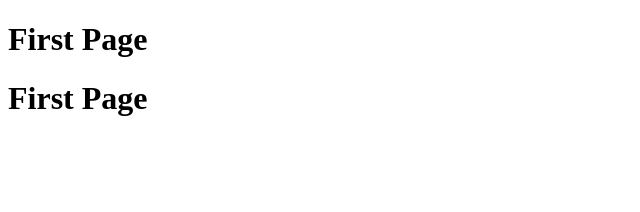
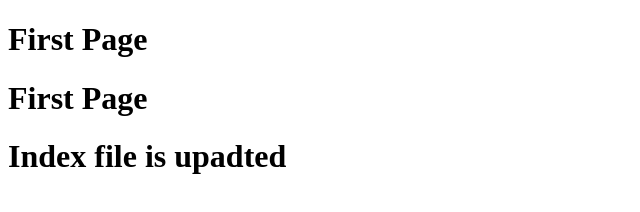
Before and after one commit to gitdemoexample/Demo, a plain HTML site: page index.html in a window 1280 px wide. Shown: the whole page, without its empty margins (0-640 px from the left). Drawn offline with Linux system fonts and the light colour scheme.

Commit message:
adding again this file

```diff
--- a/index.html
+++ b/index.html
@@ -4,6 +4,7 @@
 
 <h1>First Page</h1>
 <h1>First Page</h1>
+<h1>Index file is upadted</h1>
 
 </body>
 </html>
```
